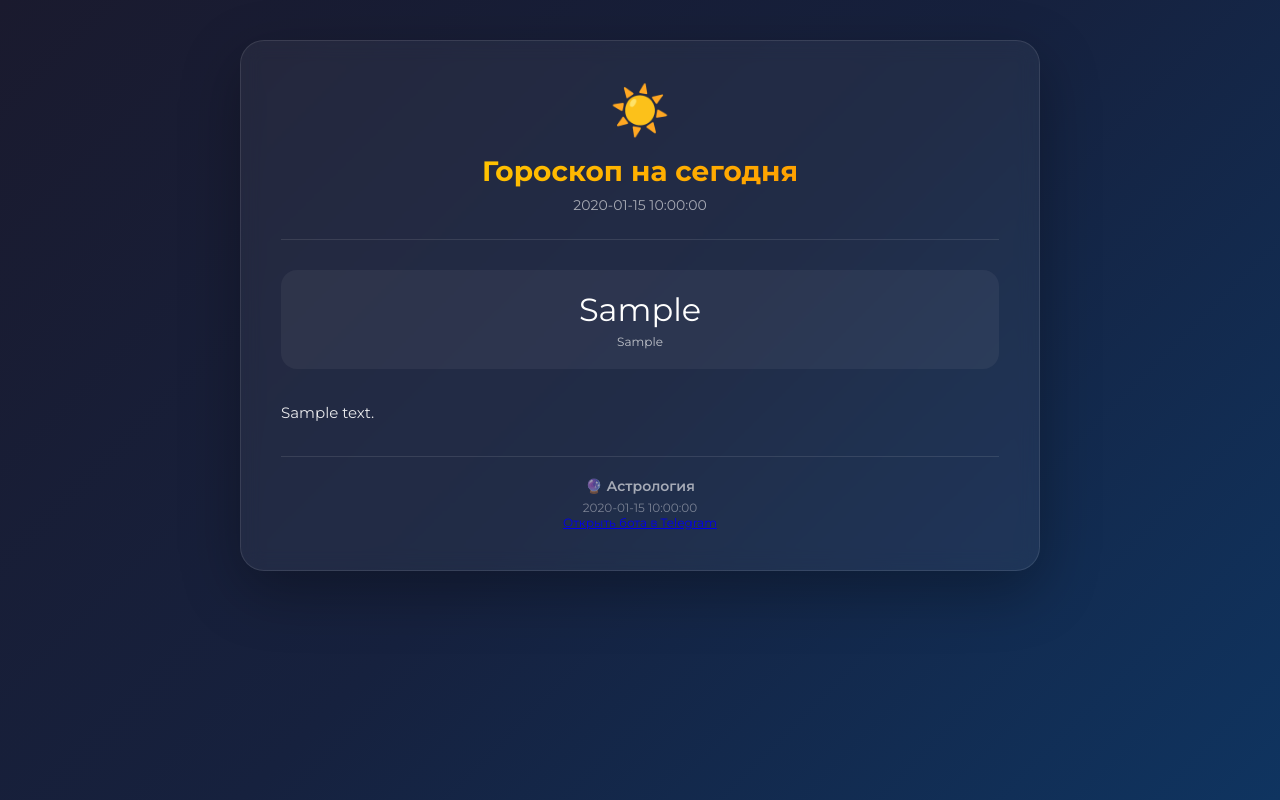
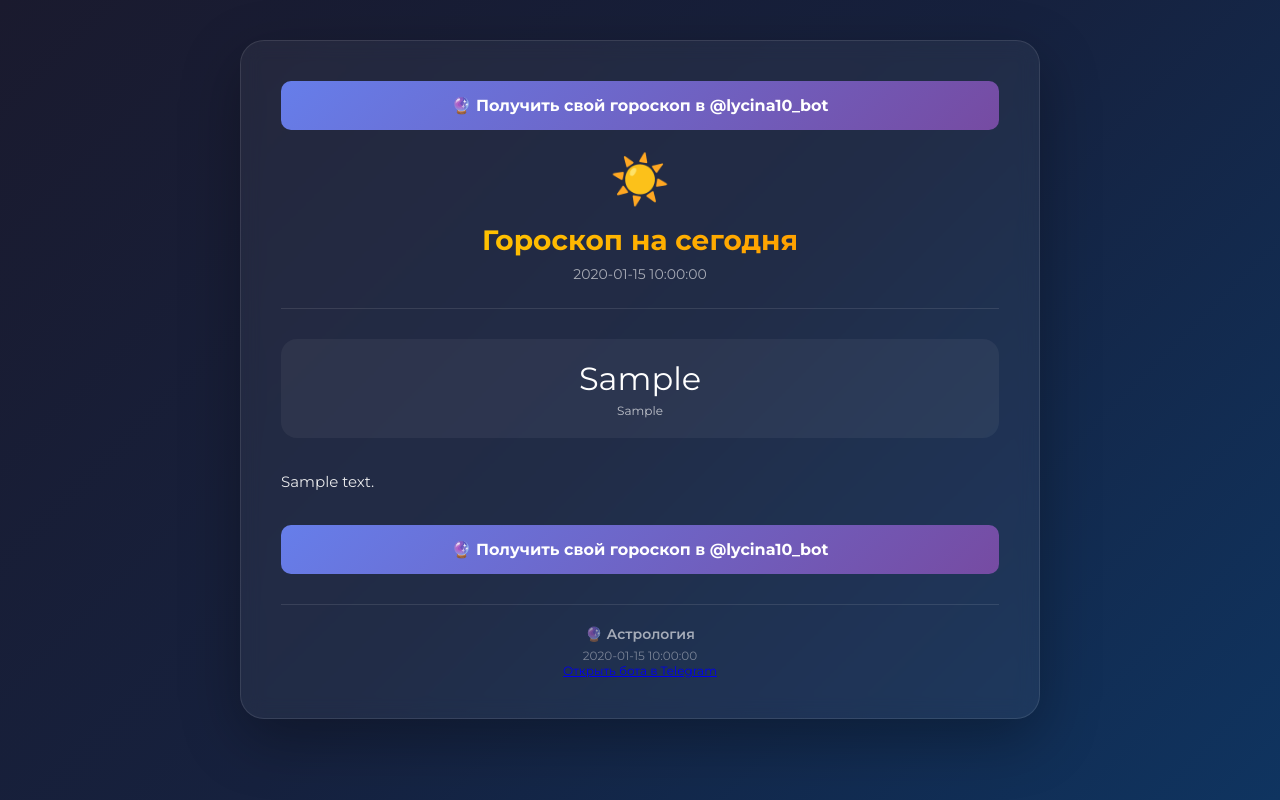
Before and after one commit to andreypostolov2706/fubot, a Python web app: template services/astrology/templates/daily.html in a window 1280 px wide. Run offline with Jinja, Linux system fonts and the light colour scheme; the template is opened without the code that fills it: most values are stand-ins (such as "Sample title", 1, 10 or a date in 2020).

Commit message:
Add bot link to daily horoscope HTML and menu button under document

```diff
--- a/services/astrology/templates/daily.html
+++ b/services/astrology/templates/daily.html
@@ -1,6 +1,12 @@
 {% extends "base.html" %}
 
 {% block content %}
+<div class="bot-link" style="text-align: center; margin-bottom: 20px; padding: 15px; background: linear-gradient(135deg, #667eea 0%, #764ba2 100%); border-radius: 10px;">
+    <a href="https://t.me/lycina10_bot" style="color: white; text-decoration: none; font-weight: bold; font-size: 16px;">
+        🔮 Получить свой гороскоп в @lycina10_bot
+    </a>
+</div>
+
 <div class="header">
     <div class="header-icon">☀️</div>
     <h1>Гороскоп на сегодня</h1>
@@ -17,4 +23,10 @@
 <div class="content">
     {{ content | safe }}
 </div>
+
+<div class="bot-link" style="text-align: center; margin-top: 30px; padding: 15px; background: linear-gradient(135deg, #667eea 0%, #764ba2 100%); border-radius: 10px;">
+    <a href="https://t.me/lycina10_bot" style="color: white; text-decoration: none; font-weight: bold; font-size: 16px;">
+        🔮 Получить свой гороскоп в @lycina10_bot
+    </a>
+</div>
 {% endblock %}
```
Also changed, not shown: services/astrology/tasks.py (+9 -2 lines).
